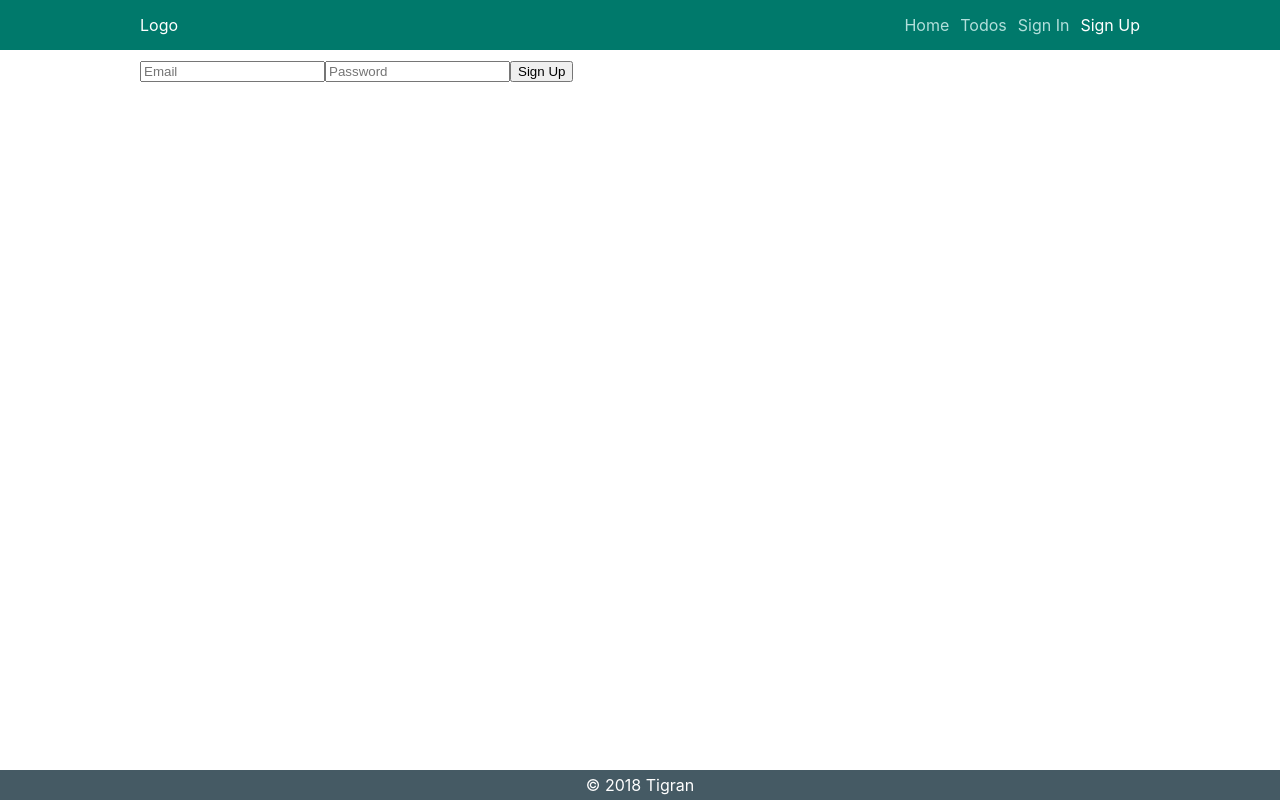
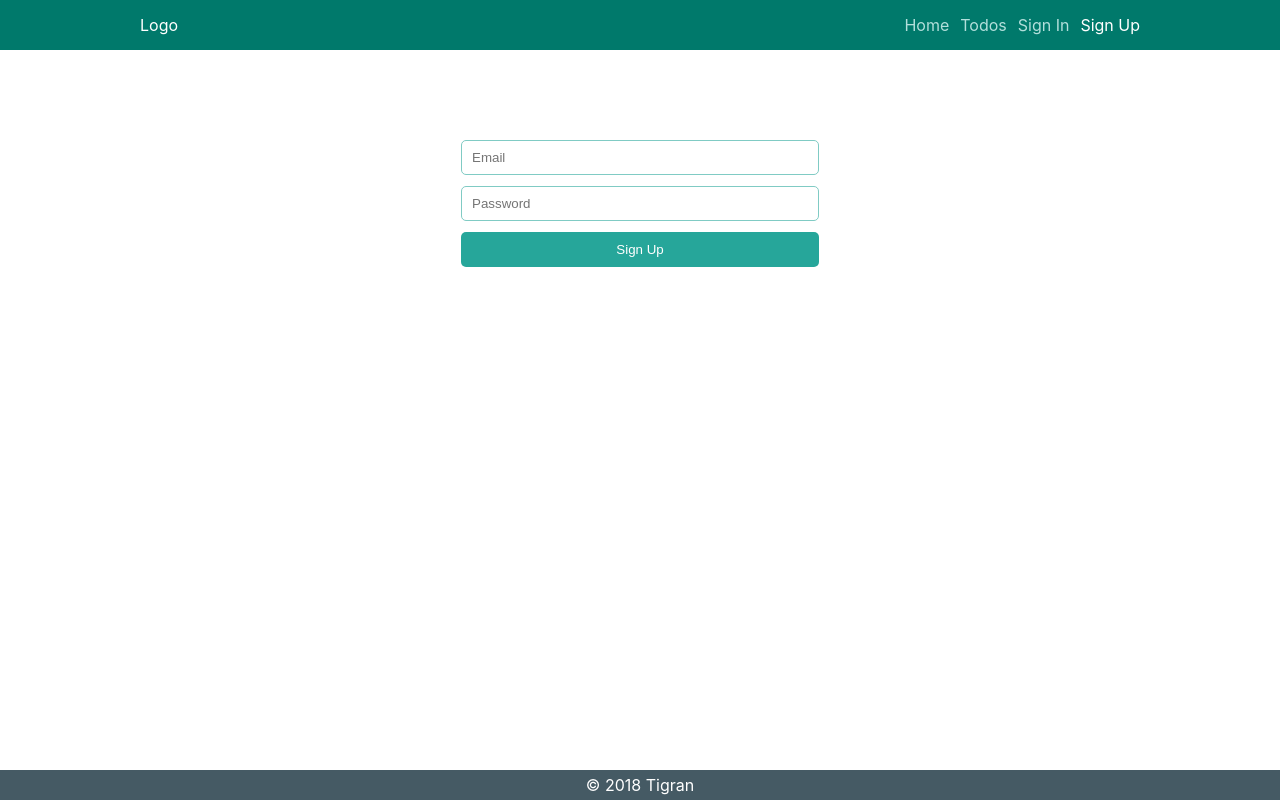
Before and after one commit to tigran88/react-todo-app, a React app: page /sign-up in a window 1280 px wide. Built offline with nearby package versions, Linux system fonts and the light colour scheme.

Commit message:
sign in and sign up form styling

```diff
--- /dev/null
+++ b/src/containers/Auth/SignIn/SignIn.css
@@ -0,0 +1,39 @@
+.sign-in {
+    display: flex;
+    height: 100%;
+    width: 358px;
+    margin: 80px auto 0 auto;
+}
+
+.sign-in__form {
+    display: flex;
+    flex-direction: column;
+    width: 100%;
+}
+
+.sign-in__form__email,
+.sign-in__form__password,
+.sign-in__form__submit {
+    width: 100%;
+    border: 0;
+    height: 35px;
+    border-radius: 5px;
+}
+
+.sign-in__form__email,
+.sign-in__form__password {
+    box-sizing: border-box;
+    padding-left: 10px;
+    border: 1px solid #80CBC4;
+    margin-bottom: 11px;
+}
+
+.sign-in__form__submit {
+    background-color: #26A69A;
+    color: #ffffff;
+    cursor: pointer;
+}
+
+.sign-in__form__submit:hover {
+    background-color: #4DB6AC;
+}
--- a/src/containers/Auth/SignIn/SignIn.js
+++ b/src/containers/Auth/SignIn/SignIn.js
@@ -1,10 +1,12 @@
 import React, { Component } from 'react';
 import { Formik } from 'formik';
+
+import './SignIn.css';
 
 class SignIn extends Component {
     render() {
         return(
-            <div>
+            <div className="sign-in">
                 <Formik
                     initialValues={{ email: '', password: '' }}
                     validate={values => {
@@ -35,20 +37,22 @@ class SignIn extends Component {
                           handleChange,
                           handleSubmit
                       }) => (
-                        <form onSubmit={handleSubmit}>
+                        <form onSubmit={handleSubmit} className="sign-in__form">
                             <input type="text"
+                                   className="sign-in__form__email"
                                    placeholder="Email"
                                    onChange={handleChange}
                                    value={values.email}
                                    name="email"/>
                             {errors.email && touched.email && errors.email}
                             <input type="password"
+                                   className="sign-in__form__password"
                                    placeholder="Password"
                                    onChange={handleChange}
                                    value={values.password}
                                    name="password"/>
                             {errors.password && touched.password && errors.password}
-                            <button type="submit">Sign In</button>
+                            <button type="submit" className="sign-in__form__submit">Sign In</button>
                         </form>
                     )}
                 </Formik>
--- /dev/null
+++ b/src/containers/Auth/SignUp/SignUp.css
@@ -0,0 +1,39 @@
+.sign-up {
+    display: flex;
+    height: 100%;
+    width: 358px;
+    margin: 80px auto 0 auto;
+}
+
+.sign-up__form {
+    display: flex;
+    flex-direction: column;
+    width: 100%;
+}
+
+.sign-up__form__email,
+.sign-up__form__password,
+.sign-up__form__submit {
+    width: 100%;
+    border: 0;
+    height: 35px;
+    border-radius: 5px;
+}
+
+.sign-up__form__email,
+.sign-up__form__password {
+    box-sizing: border-box;
+    padding-left: 10px;
+    border: 1px solid #80CBC4;
+    margin-bottom: 11px;
+}
+
+.sign-up__form__submit {
+    background-color: #26A69A;
+    color: #ffffff;
+    cursor: pointer;
+}
+
+.sign-up__form__submit:hover {
+    background-color: #4DB6AC;
+}
--- a/src/containers/Auth/SignUp/SignUp.js
+++ b/src/containers/Auth/SignUp/SignUp.js
@@ -1,10 +1,12 @@
 import React, {Component} from 'react';
 import { Formik } from 'formik';
+
+import './SignUp.css';
 
 class SignUp extends Component {
     render() {
         return (
-            <div>
+            <div className="sign-up">
                 <Formik
                     initialValues={{ email: '', password: '' }}
                     validate={values => {
@@ -35,19 +37,21 @@ class SignUp extends Component {
                           handleChange,
                           handleSubmit
                       }) => (
-                        <form onSubmit={handleSubmit}>
+                        <form onSubmit={handleSubmit} className="sign-up__form">
                             {this.props.props ? <div>error</div> : null}
                             <input type="text"
+                                   className="sign-up__form__email"
                                    value={values.email}
                                    name="email"
                                    onChange={handleChange}
                                    placeholder="Email"/>
                             <input type="password"
+                                   className="sign-up__form__password"
                                    value={values.password}
                                    name="password"
                                    onChange={handleChange}
                                    placeholder="Password"/>
-                            <button type="submit">Sign Up</button>
+                            <button type="submit" className="sign-up__form__submit">Sign Up</button>
                         </form>
                     )}
                 </Formik>
```
